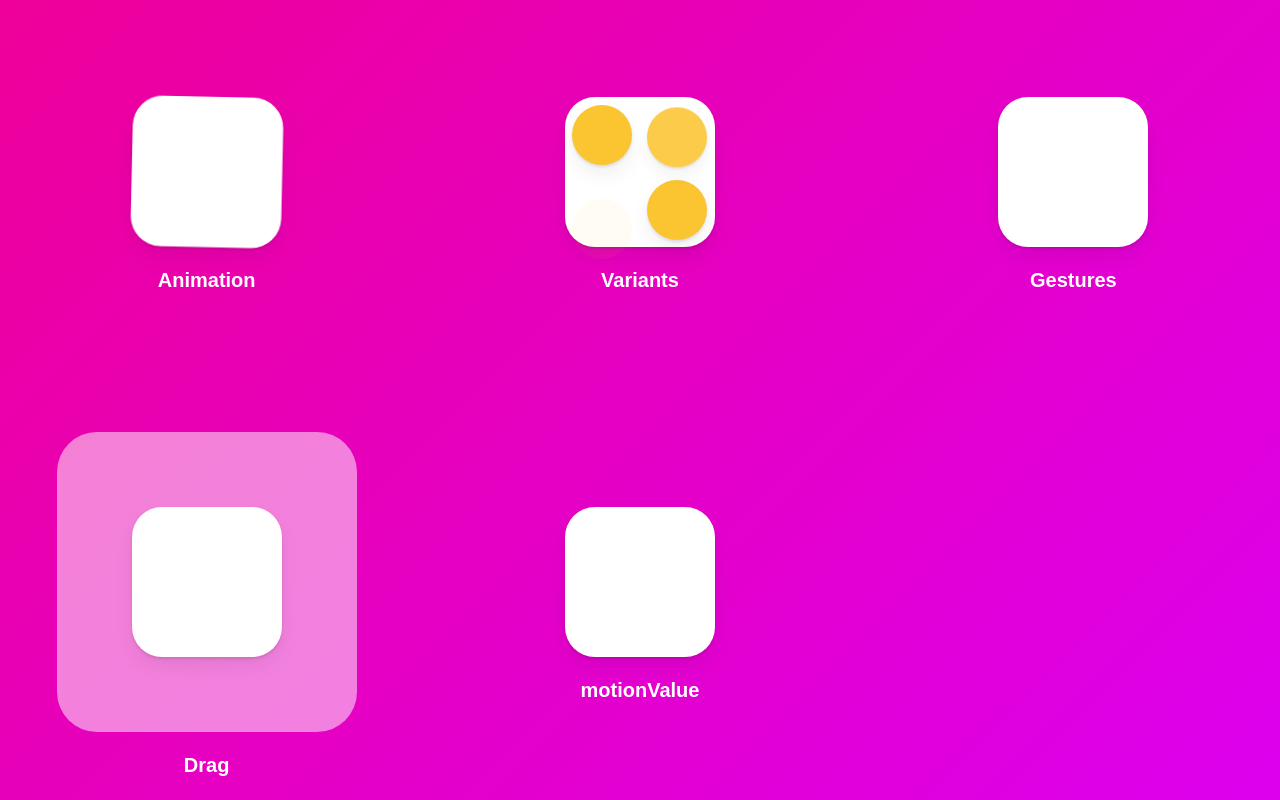
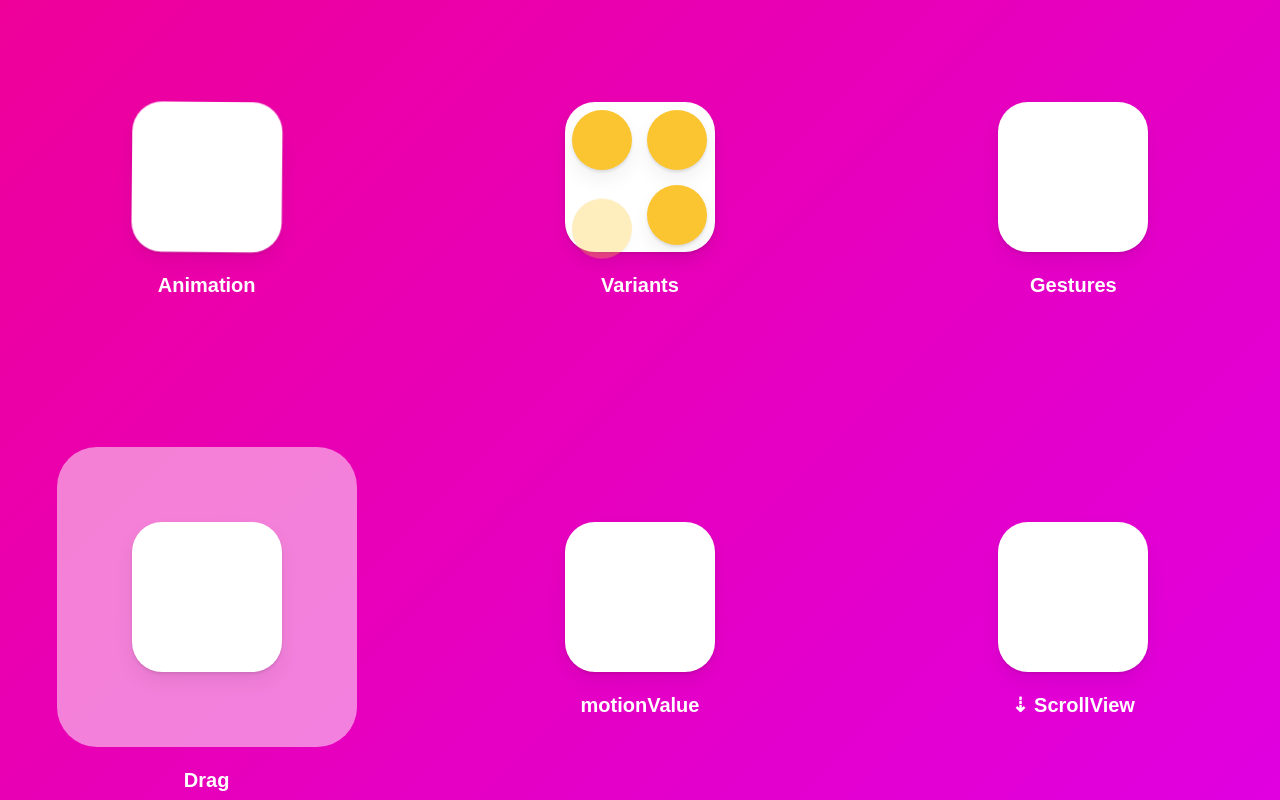
Before and after one commit to parkgeonwoong/motion-ts, a React (Vite) app: page / in a window 1280 px wide. Shown: the top 800 px of the page. Built offline with nearby package versions, Linux system fonts and the light colour scheme.

Commit message:
Feat : motionValue로 scroll와 transform 변화

```diff
--- a/src/App.tsx
+++ b/src/App.tsx
@@ -8,32 +8,44 @@
  * 5. Gestures
  * 6. Drag, 제약
  * 7. MotionValue
+ * 8. Scroll Animation
  */
 
 import styled from "styled-components";
-import { motion, useMotionValue, useTransform } from "framer-motion";
+import { motion, useMotionValue, useTransform, useScroll } from "framer-motion";
 import { useEffect } from "react";
 
 import { Animation } from "./Components/Animation";
 import { Variants } from "./Components/Variants";
 import { Gestures } from "./Components/Gestures";
 import { Drag } from "./Components/Drag";
+import { MotionValue } from "./Components/MotionValue";
+import { ScrollView } from "./Components/ScrollView";
 import { Box, Wrapper } from "./Components/Style";
 
 // TODO: Variants
 
 function App() {
   let x = useMotionValue(0);
-  const scaleTrans = useTransform(x, [-400, 0, 400], [0.1, 1, 2]);
+
+  const gradient = useTransform(
+    x,
+    [-600, 0, 600],
+    [
+      "linear-gradient(135deg,#0083ee,#00eeea)",
+      "linear-gradient(135deg,#ee0099,#dd00ee)",
+      "linear-gradient(135deg,#00ee8f,#d6ee00)",
+    ]
+  );
 
   // 값을 확인하는 용도
   // useEffect(() => {
   //   // x.onChange(() => console.log(x.get()));
-  //   scaleTrans.onChange(() => console.log(x.get()));
+  //   Trans.onChange(() => console.log(x.get()));
   // }, [x]);
 
   return (
-    <Grid>
+    <Grid style={{ background: gradient }}>
       {/* TODO: animate */}
       <Animation />
 
@@ -47,20 +59,20 @@ function App() {
       <Drag />
 
       {/* TODO: MotionValue */}
-      <Wrapper>
-        <Box drag="x" style={{ x, scale: scaleTrans }} dragSnapToOrigin />
-        <span>motionValue</span>
-      </Wrapper>
+      <MotionValue x={x} />
+
+      {/* TODO: Scroll animation */}
+      <ScrollView />
     </Grid>
   );
 }
 
-const Grid = styled.div`
+const Grid = styled(motion.div)`
   display: grid;
   grid-template-columns: repeat(3, 1fr);
-  grid-template-rows: repeat(2, 1fr);
+  grid-template-rows: repeat(2, 50vh);
   grid-gap: 20px;
-  height: 100vh;
+  height: 150vh;
   width: 100vw;
   place-items: center;
 `;
--- /dev/null
+++ b/src/Components/MotionValue.tsx
@@ -0,0 +1,13 @@
+import { useTransform } from "framer-motion";
+import { Box, Wrapper } from "./Style";
+
+export const MotionValue = ({ x }: any) => {
+  const Trans = useTransform(x, [-600, 600], [-360, 360]);
+
+  return (
+    <Wrapper>
+      <Box drag="x" style={{ x, rotateZ: Trans }} dragSnapToOrigin />
+      <span>motionValue</span>
+    </Wrapper>
+  );
+};
--- /dev/null
+++ b/src/Components/ScrollView.tsx
@@ -0,0 +1,21 @@
+import { useScroll, useTransform } from "framer-motion";
+import { Box, Wrapper } from "./Style";
+
+export const ScrollView = () => {
+  const { scrollYProgress } = useScroll();
+  const scrollScale = useTransform(scrollYProgress, [0, 1], [0, 360]);
+
+  return (
+    <Wrapper>
+      <Box
+        style={{
+          rotateZ: scrollScale,
+          transition: "all 1s",
+          transitionDuration: "1s",
+        }}
+        dragSnapToOrigin
+      />
+      <span>⇣ ScrollView</span>
+    </Wrapper>
+  );
+};
--- a/src/Components/Style.ts
+++ b/src/Components/Style.ts
@@ -1,7 +1,7 @@
 import { motion } from "framer-motion";
 import styled from "styled-components";
 
-export const Wrapper = styled.div`
+export const Wrapper = styled(motion.div)`
   display: flex;
   justify-content: center;
   align-items: center;
--- a/src/styles/GlobalStyle.tsx
+++ b/src/styles/GlobalStyle.tsx
@@ -58,7 +58,7 @@ box-sizing: border-box;
 body {
 font-family: 'Source Sans Pro', sans-serif ;
 line-height: 1.3;
-background:linear-gradient(135deg,#e09,#d0e);
+/* background:linear-gradient(135deg,#e09,#d0e); */
 }
 a {
 text-decoration: none;
```
